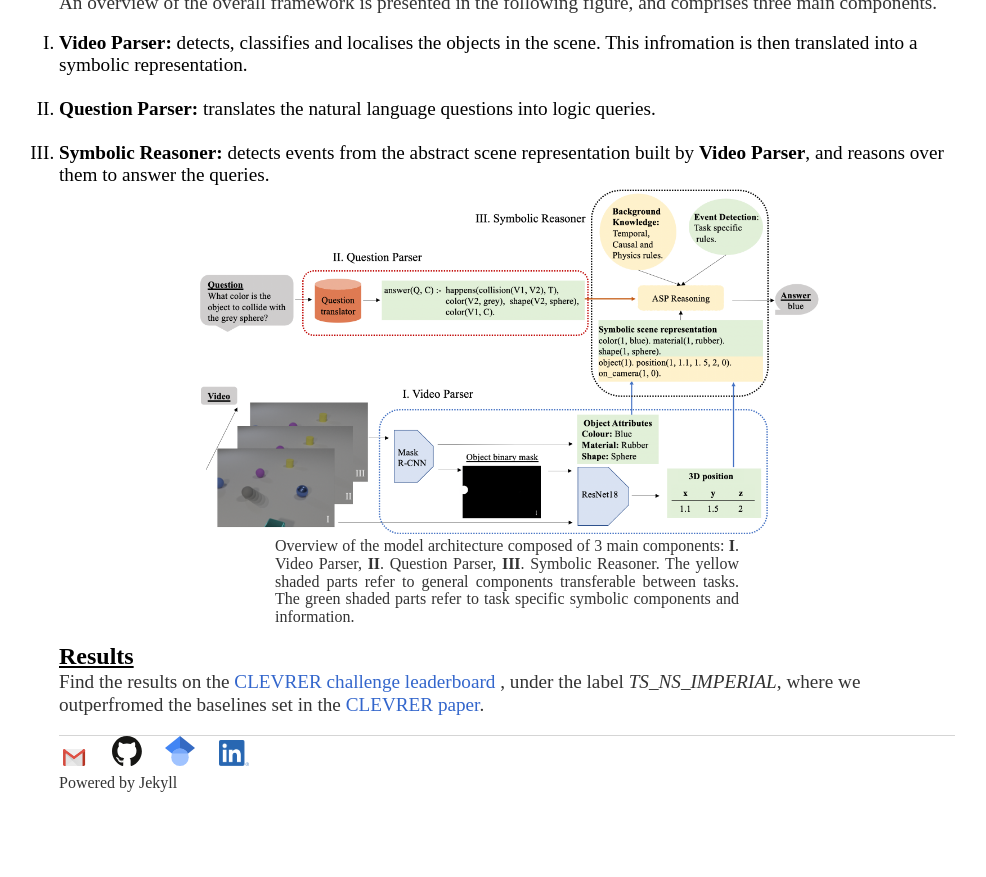
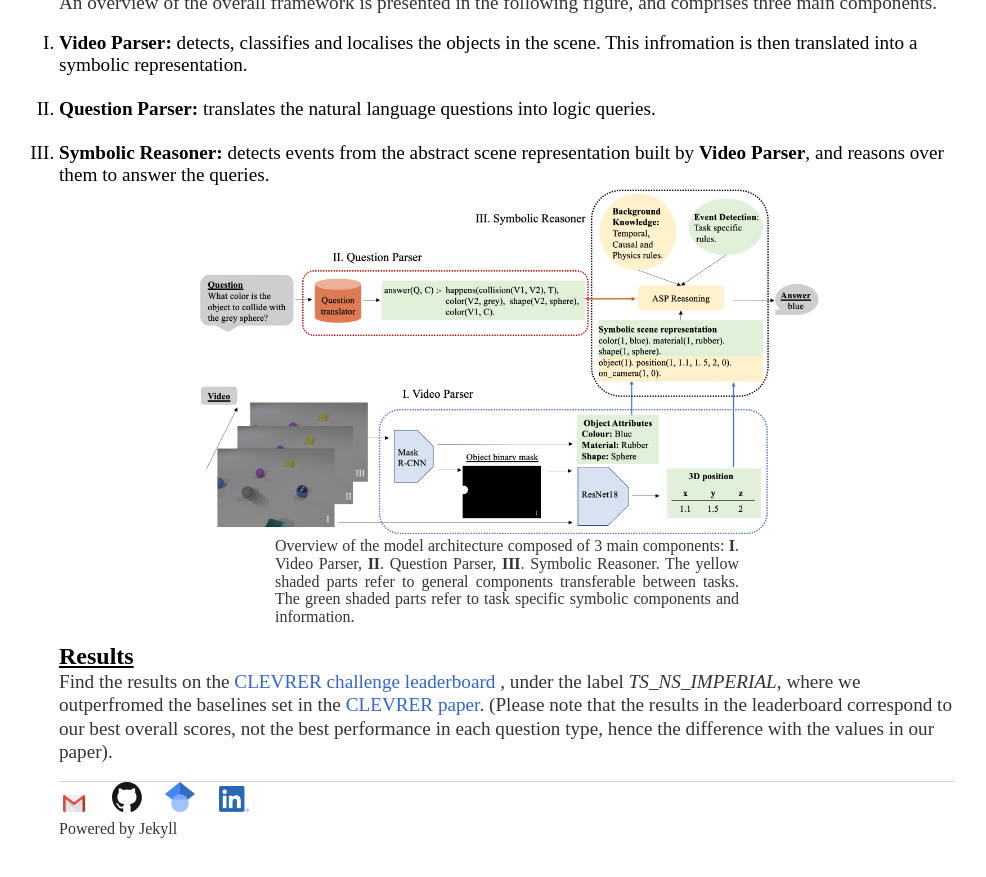
Before and after one commit to Theosau/TheosauOld.github.io, a Jekyll site: the page built from ai_research/neurosymbolic_vqa.html, in a window 1280 px wide and 900 px high, scrolled down 1061 px. Shown: the top 877 px of the window, without its empty margins (133-1119 px from the left). Built offline with Jekyll 4.4.1, drawn with Linux system fonts in a browser that asks for light colours; before the commit the page ends 1915 px from its top, so only the background shows below that.

Commit message:
neurosymbolic_vqa: results side note

```diff
--- a/ai_research/neurosymbolic_vqa.html
+++ b/ai_research/neurosymbolic_vqa.html
@@ -110,6 +110,9 @@ title: Neuro-Symbolic Video Question Answering
       CLEVRER challenge leaderboard </a>, under the label <em>TS_NS_IMPERIAL</em>,
       where we outperfromed the baselines set in the
       <a href="https://arxiv.org/abs/1910.01442" target="_blank">CLEVRER paper</a>.
+      (Please note that the results in the leaderboard correspond to our best overall
+      scores, not the best performance in each question type, hence the difference
+      with the values in our paper).
     </p>
   </div>
   <br>
```
